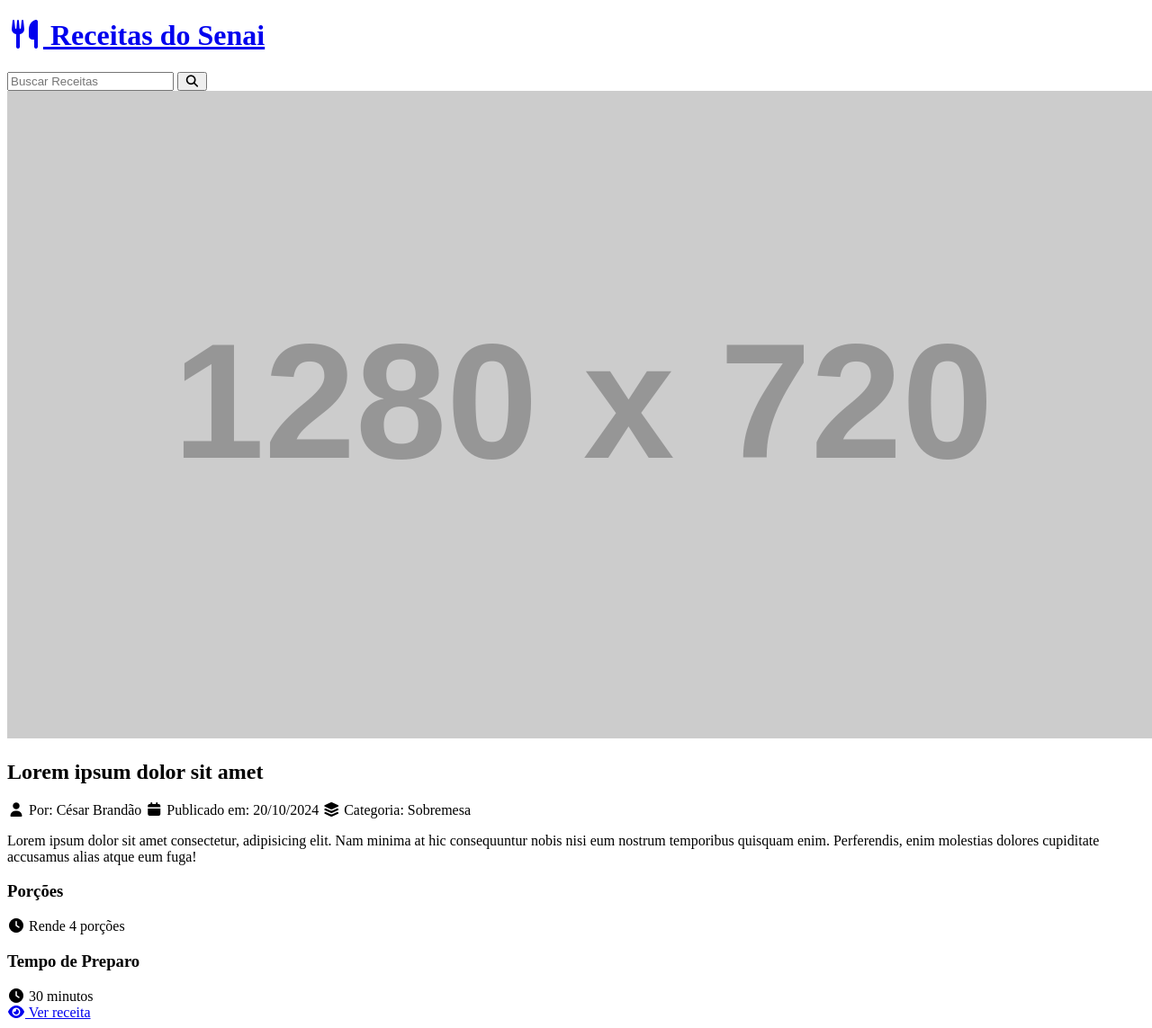
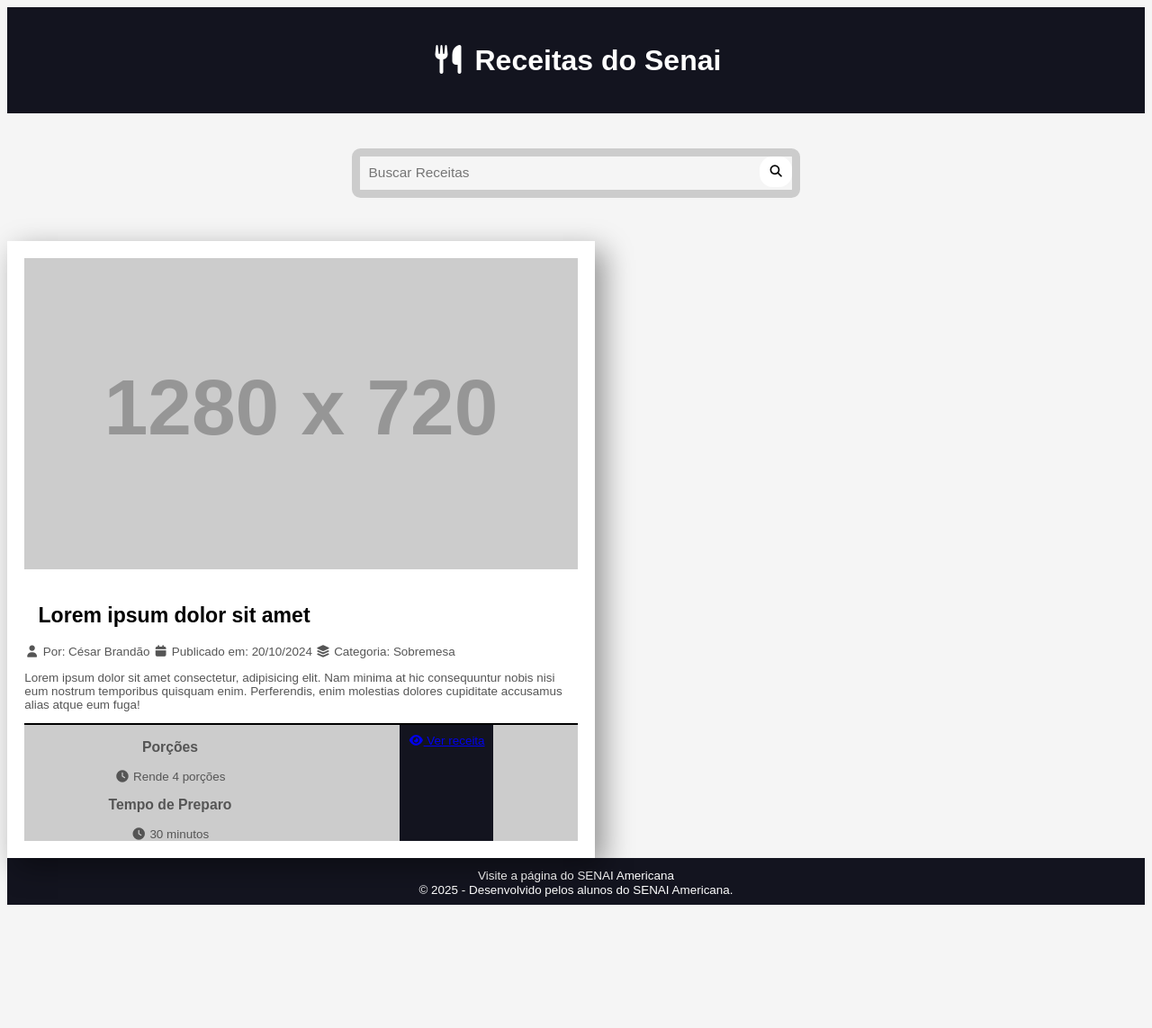
Before and after one commit to desucasas/DjangoPython, a Django app: page / in a window 1280 px wide. Shown: the whole page at 90% size. After the commit the page ends 1006 px from the top, so only its background shows below. Run offline with Django 5.2, Linux system fonts and the light colour scheme; grey boxes labelled with a size stand in for pictures from a placeholder-image service; some libraries are stand-ins or nearby versions.

Commit message:
Finalização Layout Página

```diff
--- a/SenaiDJPython/receitas/templates/page/home.html
+++ b/SenaiDJPython/receitas/templates/page/home.html
@@ -3,52 +3,15 @@
 {% include "parciais/head.html" %}
 {% include "parciais/cabecalho.html" %}
 
+
 <body>
     {% include "parciais/buscador.html" %}
+    {% include "parciais/estilo.html" %}
     <main class="principal-conteudo-container">
-        <div class="principal-conteudo-lista">
-            <div class="receita-card">
-                <img src="https://placehold.co/1280x720/orange/black">
-            </div>
-            <h2 class="receita-titulo">Lorem ipsum dolor sit amet</h2>
-            <div class="receitas-autor">
-                <span class="receitas-autor-item">
-                    <i class="fas fa-user"></i>
-                    Por: César Brandão
-                </span>
-                <span class="receitas-autor-item">
-                    <i class="fas fa-calendar"></i>
-                    Publicado em: 20/10/2024
-                </span>
-                <span class="receitas-autor-item">
-                    <i class="fas fa-layer-group"></i>
-                    Categoria: Sobremesa
-                </span>
-                <div class="receita-descrição">
-                    <p>
-                        Lorem ipsum dolor sit amet consectetur, adipisicing elit. Nam minima at hic consequuntur nobis
-                        nisi eum nostrum temporibus quisquam enim. Perferendis, enim molestias dolores cupiditate
-                        accusamus alias atque eum fuga!
-                    </p>
-                </div>
-            <div class="receita-meta">
-                <div class="receita-meta-servindo">
-                    <h3>Porções</h3>
-                    <i class="fas fa-clock"></i>
-                    Rende 4 porções
-                <div class="receitas-meta-preparo">
-                    <h3>Tempo de Preparo</h3>
-                    <i class="fas fa-clock"></i>
-                    30 minutos
-                </div>
-            </div>
-            <footer class="receitas-footer">
-                <a href="Colocar o link aqui" class="btn btn-primary">
-                    <i class="fas fa-eye"></i>
-                    Ver receita
-                </a>
-        </div>
+    {% include "parciais/card.html" %}
+
     </main>
+    {% include "parciais/rodape.html" %}
 </body>
 
 </html>
--- /dev/null
+++ b/SenaiDJPython/receitas/templates/parciais/card.html
@@ -0,0 +1,42 @@
+<div class="principal-conteudo-lista">
+    <div class="receita-card">
+        <img src="https://placehold.co/1280x720/orange/black">
+    </div>
+    <h2 class="receita-titulo">Lorem ipsum dolor sit amet</h2>
+    <div class="receitas-autor">
+        <span class="receitas-autor-item">
+            <i class="fas fa-user"></i>
+            Por: César Brandão
+        </span>
+        <span class="receitas-autor-item">
+            <i class="fas fa-calendar"></i>
+            Publicado em: 20/10/2024
+        </span>
+        <span class="receitas-autor-item">
+            <i class="fas fa-layer-group"></i>
+            Categoria: Sobremesa
+        </span>
+        <div class="receita-descrição">
+            <p>
+                Lorem ipsum dolor sit amet consectetur, adipisicing elit. Nam minima at hic consequuntur nobis
+                nisi eum nostrum temporibus quisquam enim. Perferendis, enim molestias dolores cupiditate
+                accusamus alias atque eum fuga!
+            </p>
+        </div>
+    <div class="receita-meta">
+        <div class="receita-meta-servindo">
+            <h3>Porções</h3>
+            <i class="fas fa-clock"></i>
+            Rende 4 porções
+        <div class="receitas-meta-preparo">
+            <h3>Tempo de Preparo</h3>
+            <i class="fas fa-clock"></i>
+            30 minutos
+        </div>
+    </div>
+    <footer class="receitas-footer">
+        <a href="Colocar o link aqui" class="btn btn-primary">
+            <i class="fas fa-eye"></i>
+            Ver receita
+        </a>
+</div>
--- a/SenaiDJPython/receitas/templates/parciais/estilo.html
+++ b/SenaiDJPython/receitas/templates/parciais/estilo.html
@@ -10,6 +10,7 @@
         color: black;
         background: whitesmoke;
     }
+
 
     .principal-cabecalho-container {
         background-color: #13141f;
@@ -66,13 +67,19 @@
     }
 
     .principal-conteudo-container {
-        padding-top: 0;
+        padding-top: 5rem;
+        display: grid;
+        grid-template-columns: repeat(auto-fit, minmax(340px, 1fr));
+        justify-content: center;
+        gap: 2rem;
     }
 
     .principal-conteudo-lista {
         display: grid;
         grid-template-columns: repeat(auto-fit, minmax(340px, 1fr));
         gap: 2rem;
+        padding: 2rem;
+        justify-content: center;
         background: white;
         max-width: 64rem;
         box-shadow: 10px 10px 30px rgba(0, 0, 0, 0.4);
@@ -87,40 +94,51 @@
 
     .receita-card {
         max-width: 100%;
-        height: 330px;
+        height: auto;
+        width: 100%;
     }
 
     .receita-card img {
-        width: 20%;
+        width: 100%;
+    }
+
+    .receita-titulo {
+        font-size: 2.4rem;
+        margin: 1.6rem;
+        margin-bottom: 0;
     }
 
     .receitas-autor {
-        display: flex;
+        display: block;
         flex-wrap: wrap;
-        gap: 1.6rem;
-        margin: 0 1.6rem 1.6rem 1.6rem;
         font-size: 1.4rem;
-        color: rgb(85, 85, 85);
-
+        color: #555;
     }
 
     .receita-meta {
         display: flex;
         background: #ccc;
-        padding: 1.6rem 17rem;
+        border-top: black 2px solid;
+        text-align: center;
+        text-wrap: nowrap;
+        justify-content: space-around;
     }
 
     .receitas-footer {
         text-align: center;
         margin-top: 0rem;
-        padding-bottom: 2rem;
+        padding: 1rem;
         background: #13141f;
-        text-decoration: none;
-        padding: 1.6rem 16rem;
-
     }
 
-    .temp {
-        background: red;
+    .footer-senai a,
+    .copyright {
+        color: white;
+        text-decoration: none;
+        font-size: 1.4rem;
+    }
+
+    .footer-senai a:hover {
+        text-decoration: underline;
     }
 </style>
--- /dev/null
+++ b/SenaiDJPython/receitas/templates/parciais/rodape.html
@@ -0,0 +1,7 @@
+<footer class="receitas-footer">
+        <div class="footer-senai">
+            <a href="https://sp.senai.br/unidade/americana"
+    target="_blank"> Visite a página do SENAI Americana</a>
+        </div>
+        <div class="copyright">
+            &copy; 2025 - Desenvolvido pelos alunos do SENAI Americana.
```
